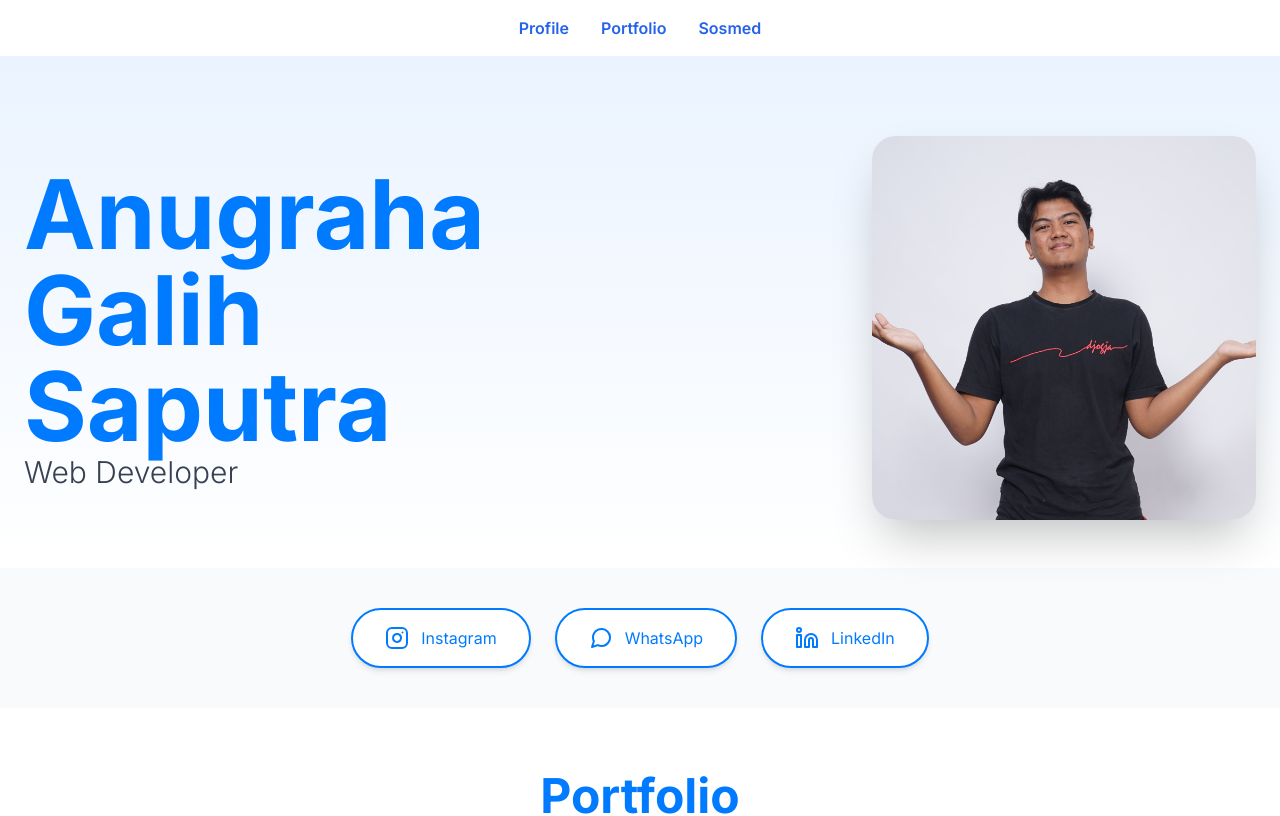
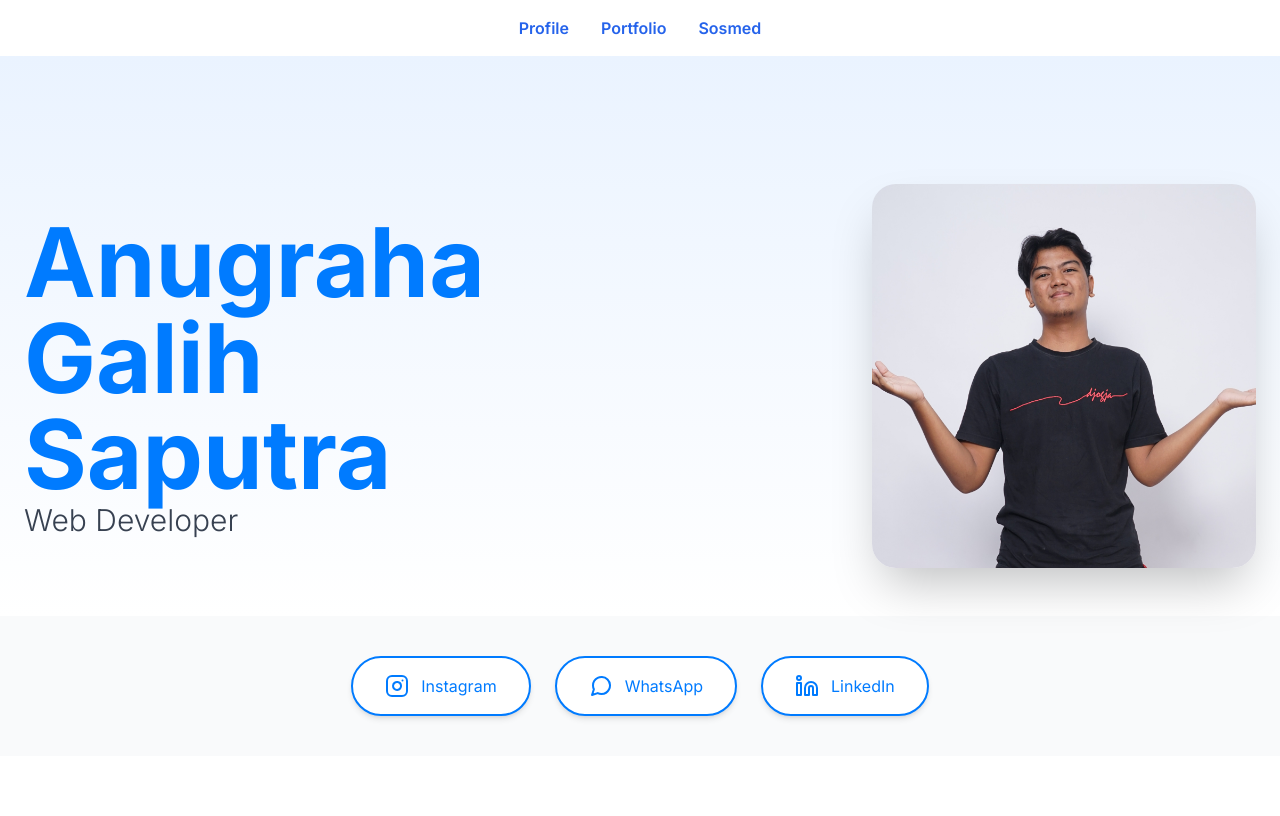
Before and after one commit to PutraSaputraa/portoku, a React (Create React App) app: page / in a window 1280 px wide. Shown: the top 816 px of the page. Built offline with nearby package versions, Linux system fonts and the light colour scheme; the HTML template or start-up script is replaced by a standard one.

Commit message:
teslkash

```diff
--- a/src/dashboard.jsx
+++ b/src/dashboard.jsx
@@ -145,7 +145,7 @@ function Dashboard() {
             </nav>
 
             {/* ===== Hero / Profile Section ===== */}
-            <section id="profile" className="relative flex items-center pt-20 pb-12" style={{
+            <section id="profile" className="relative flex items-center pt-32 pb-12" style={{
                 background: 'linear-gradient(to bottom, #EAF3FF 0%, #ffffff 100%)'
             }}>
                 <div className="container mx-auto px-6">
```
